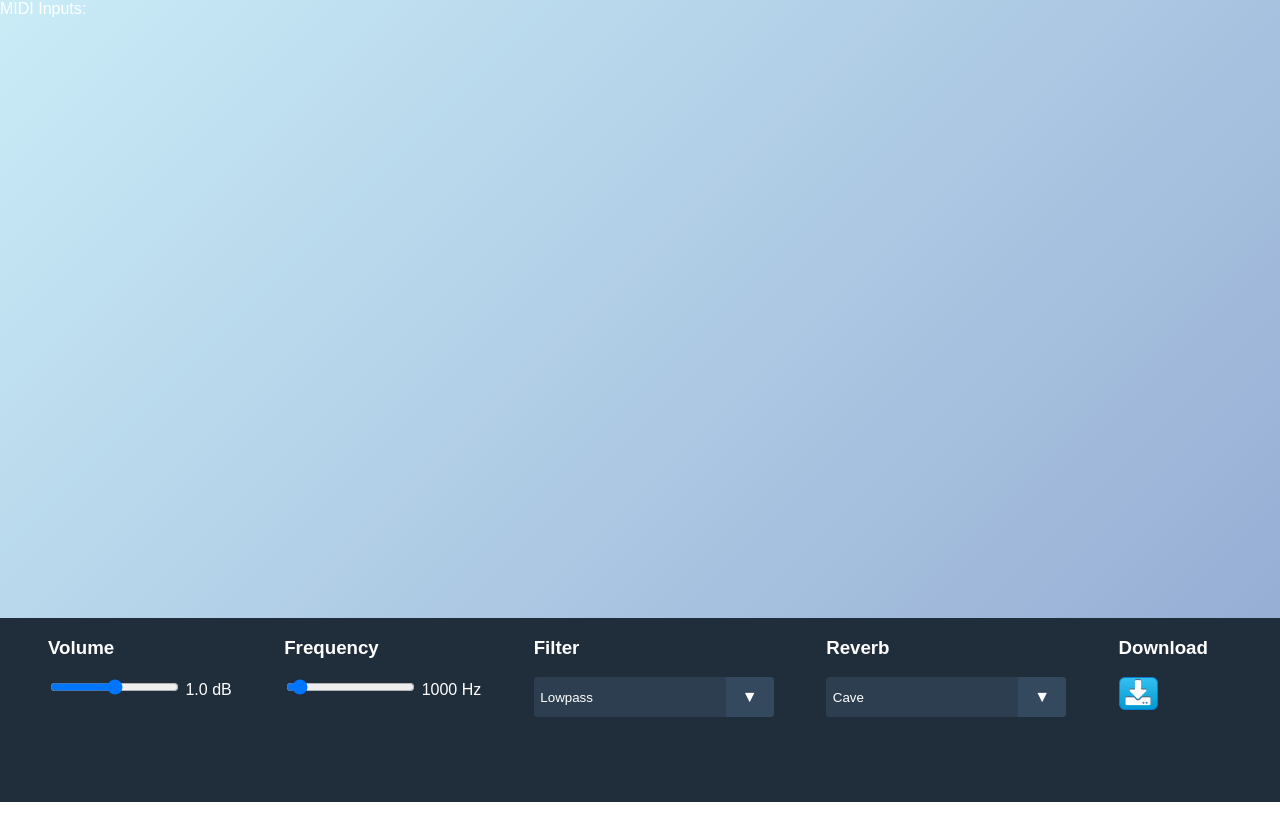
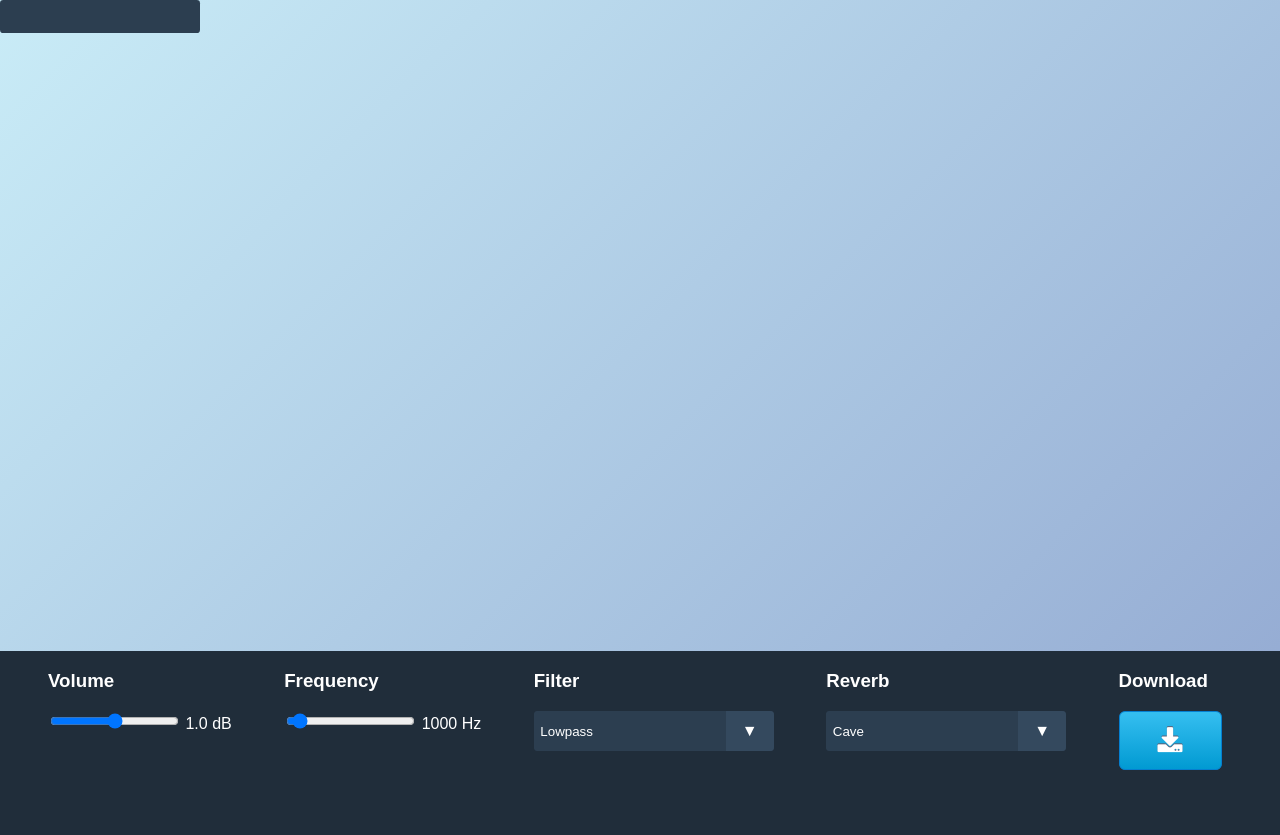
Before and after one commit to carolinewolf/AVProject, a plain HTML site: page WebMidi/index.html in a window 1280 px wide. Before the commit the page ends 802 px from the top, so only its background shows below. Drawn offline with Linux system fonts and the light colour scheme.

Commit message:
Animation

```diff
--- a/WebMidi/index.html
+++ b/WebMidi/index.html
@@ -2,21 +2,19 @@
 <html>
 
 <head>
+	<meta charset="utf-8" />
 	<link rel="stylesheet" type="text/css" href="style.css">
 	<link rel="stylesheet" href="https://use.fontawesome.com/releases/v5.4.2/css/all.css" integrity="sha384-/rXc/GQVaYpyDdyxK+ecHPVYJSN9bmVFBvjA/9eOB+pb3F2w2N6fc5qB9Ew5yIns" crossorigin="anonymous">
-	<title>MIDI</title>
-	<!--script src='code.js'></script-->
+	<title>Formenklang</title>
 </head>
 
-<!--body onload="initialize()" id="body"-->
+<body onload="initialize()" id="body">
 
 <body id="body">
-	MIDI Inputs:
-	<!--select id="inputportselector"></select-->
+	<select class="select" id="inputportselector"></select>
 	<br>
 
 	<div id="animationSection">
-
 	</div>
 	<div id="editingSection">
 		<!--Volume/Gain-->
@@ -27,8 +25,8 @@
 				<span id="gainOutput">1.0 dB</span>
 			</div>
 		</div>
+		<!--Frequency-->
 		<div id="frequency">
-		<!--Frequency-->
 			<h3>Frequency</h3>
 			<div id="frequencyContainer">
 				<input type="range" min="20" max="20000" value="1000" class="slider" id="frequencySlider">
@@ -43,13 +41,14 @@
 					<option value="highpass">Highpass</option>
 					<option value="bandpass">Bandpass</option>
 					<option value="allpass">Allpass</option>
-					<option value="lowshelf">lowshelf</option>
-					<option value="highshelf">highshelf</option>
+					<option value="lowshelf">Lowshelf</option>
+					<option value="highshelf">Highshelf</option>
 					<option value="peaking">Peaking</option>
 					<option value="notch">Notch</option>
 				</select>
 			</div>
 		</div>
+		<!--Reverb-->
 		<div id="reverbMenu">
 			<h3>Reverb</h3>
 			<div class="select">
@@ -61,14 +60,15 @@
 				</select>
 			</div>
 		</div>
+		<!--Download-->
 		<div id="downloadSection">
 			<h3>Download</h3>
 			<button id="downloadButton"><i class="fas fa-download"></i></button>
 		</div>
-
 	</div>
 	<script src="buffer-loader.js"></script>
 	<script src="script.js"></script>
+	<script src="midi.js"></script>
 
 </body>
 
--- /dev/null
+++ b/WebMidi/midi.js
@@ -0,0 +1,105 @@
+function initialize() {
+	let midi = null;  // global MIDIAccess object
+	let midiInputs = [];
+	function onMIDISuccess(midiAccess) {
+		console.log("MIDI ready!");
+		midi = midiAccess;  // store in the global (in real usage, would probably keep in an object instance)
+		listInputsAndOutputs(midi);
+	}
+
+	function onMIDIFailure(msg) {
+		console.log("Failed to get MIDI access - " + msg);
+	}
+
+	navigator.requestMIDIAccess().then(onMIDISuccess, onMIDIFailure);
+	function listInputsAndOutputs(midiAccess) {
+		const inputPortSelector = document.getElementById('inputportselector');
+		for (let input of midiAccess.inputs.values()) {
+			var opt = document.createElement("option");
+			opt.text = input.name;
+			document.getElementById("inputportselector").add(opt);
+			midiInputs.push(input);
+			console.log("Input port [type:'" + input.type + "'] id:'" + input.id +
+				"' manufacturer:'" + input.manufacturer + "' name:'" + input.name +
+				"' version:'" + input.version + "'");
+		}
+		if (midiInputs.length > 1) {
+			inputPortSelector.addEventListener('click', () => {
+				selectMidiInput(inputPortSelector.selectedIndex);
+			});
+		}
+		selectMidiInput(inputPortSelector.selectedIndex);
+	}
+
+
+	function selectMidiInput(index) {
+		const selectedIndex = document.getElementById('inputportselector').selectedIndex;
+		const midiInput = midiInputs[selectedIndex];
+		midiInput.onmidimessage = MIDIMessageEventHandler;
+		return midiInput;
+	}
+	function MIDIMessageEventHandler(event) {
+		// Mask off the lower nibble (MIDI channel, which we don't care about)
+		switch (event.data[0] & 0xf0) {
+			case 0x90:
+				if (event.data[2] == 0) {
+					noteOff(event.data[1]);
+				}
+				else {
+					noteOn(event.data[1], event.data[2]);
+				}
+				break;
+			case 0x80:
+				noteOff(event.data[1]);
+				break;
+			case 0xB0:
+				controlChange(event.data[1], event.data[2]);
+				break;
+			case 0xC0:
+				programChange(event.data[1]);
+				break;
+			case 0xE0:
+				pitchbend(event.data[1], event.data[2]);
+				break;
+		}
+	}
+
+
+	var animationLength;
+	function noteOn(noteNumber, velocity) {
+		var img = document.createElement("img");
+		if (noteNumber == 60) {
+			img.src = "img/5.png";
+			img.alt = "5eck";
+			animationLength=1;
+		}
+		else if (noteNumber == 61) {
+			img.src = "img/3.png";
+			img.alt = "3eck";
+			animationLength=4;
+		}
+		img.style.WebkitAnimationDuration = animationLength +"s"; //Chrome, Safari, Opera
+		img.style.animationDuration = animationLength+"s";
+		img.id = "animationIMG";
+		document.getElementById("animationSection").appendChild(img);
+
+		setTimeout(function(){ document.getElementById("animationSection").removeChild(img); }, animationLength*1000-10);
+
+
+		console.log(`note on: note=${noteNumber}, velocity = ${velocity}`);
+	}
+	function noteOff(noteNumber) {
+		console.log(`note off: note=${noteNumber}`);
+	}
+	function controlChange(controller, value) {
+		console.log(`control change: controller = ${controller}, value = ${value}`);
+	}
+	function programChange(program) {
+		console.log(`program change: program=${program}`);
+	}
+	function pitchbend(value1, value2) {
+		console.log(value1 * 128 + " " + value2);
+		const pitchbendValue = (value1 * 128 + value2) - 8192;
+		console.log(`pitch bend: value = ${pitchbendValue}`);
+	}
+}
--- a/WebMidi/script.js
+++ b/WebMidi/script.js
@@ -67,7 +67,7 @@ convolver.connect(filter);
 filter.connect(context.destination);
 
 sound.loop = true;
-sound.play();
+sound.play(); // play() failed because the user didn't interact with the document first IN CHROME
 
 
 //Frequenz, Lautstärke
--- a/WebMidi/style.css
+++ b/WebMidi/style.css
@@ -1,13 +1,12 @@
 html {
-    font-family:Arial;
-    color:white;
+	font-family: Arial;
+	color: white;
 }
 
 body {
 	margin: 0;
 	width: 100%;
 	height: 100vh;
-    /* Permalink - use to edit and share this gradient: http://colorzilla.com/gradient-editor/#f7cac9+0,92a8d1+100 */
 	background: rgb(247, 202, 201);
 	/* Old browsers */
 	background: -moz-linear-gradient(-45deg, rgb(201, 236, 247) 0%, rgba(146, 168, 209, 1) 100%);
@@ -23,17 +22,30 @@ body {
 	cursor: pointer;
 }
 
-#gain ,
-#frequency ,
+#gain,
+#frequency,
 #filterMenu,
 #reverbMenu,
-#downloadSection  {
+#downloadSection {
 	display: inline-table;
 	margin-left: 3em;
 }
 
 #animationSection {
   height: 75%;
+  display: flex;
+  align-items: center;
+  justify-content: center;
+}
+
+#animationIMG {
+  position: absolute;
+  animation-name: soundAnimation;
+}
+
+@keyframes soundAnimation {
+  0%   {opacity: 1; transform: rotate(0deg);}
+  100% {opacity: 0; transform: rotate(360deg) scale(1.5); }
 }
 
 #editingSection {
@@ -42,7 +54,9 @@ body {
 	position: relative;
 }
 
+
 /* Reset Select */
+
 select {
 	-webkit-appearance: none;
 	-moz-appearance: none;
@@ -54,7 +68,10 @@ select {
 	background: #2c3e50;
 	background-image: none;
 }
+
+
 /* Custom Select */
+
 .select {
 	position: relative;
 	display: block;
@@ -65,6 +82,7 @@ select {
 	overflow: hidden;
 	border-radius: .25em;
 }
+
 select {
 	width: 100%;
 	height: 100%;
@@ -73,10 +91,14 @@ select {
 	color: #fff;
 	cursor: pointer;
 }
+
 select::-ms-expand {
 	display: none;
 }
+
+
 /* Arrow */
+
 .select::after {
 	content: '\25BC';
 	position: absolute;
@@ -87,10 +109,14 @@ select {
 	background: #34495e;
 	pointer-events: none;
 }
+
+
 /* Transition */
+
 .select:hover::after {
 	color: white;
 }
+
 .select::after {
 	-webkit-transition: .25s all ease;
 	-o-transition: .25s all ease;
@@ -98,43 +124,41 @@ select {
 }
 
 #downloadButton {
-	background:-webkit-gradient(linear, left top, left bottom, color-stop(0.05, #33bdef), color-stop(1, #019ad2));
-	background:-moz-linear-gradient(top, #33bdef 5%, #019ad2 100%);
-	background:-webkit-linear-gradient(top, #33bdef 5%, #019ad2 100%);
-	background:-o-linear-gradient(top, #33bdef 5%, #019ad2 100%);
-	background:-ms-linear-gradient(top, #33bdef 5%, #019ad2 100%);
-	background:linear-gradient(to bottom, #33bdef 5%, #019ad2 100%);
-	filter:progid:DXImageTransform.Microsoft.gradient(startColorstr='#33bdef', endColorstr='#019ad2',GradientType=0);
-	background-color:#33bdef;
-	-moz-border-radius:6px;
-	-webkit-border-radius:6px;
-	border-radius:6px;
-	border:1px solid #057fd0;
-	display:inline-block;
-	cursor:pointer;
-	color:#ffffff;
-	font-size:25px;
-	font-weight:bold;
-<<<<<<< HEAD
-	padding:14px 38px;
-=======
-  padding:14px 38px;
-  margin-bottom: 2em;
->>>>>>> 1a872bf2e67ff337cc8ec0b1a3b7d19f98302ce1
-	text-decoration:none;
-	text-shadow:0px -1px 0px #5b6178;
+	background: -webkit-gradient(linear, left top, left bottom, color-stop(0.05, #33bdef), color-stop(1, #019ad2));
+	background: -moz-linear-gradient(top, #33bdef 5%, #019ad2 100%);
+	background: -webkit-linear-gradient(top, #33bdef 5%, #019ad2 100%);
+	background: -o-linear-gradient(top, #33bdef 5%, #019ad2 100%);
+	background: -ms-linear-gradient(top, #33bdef 5%, #019ad2 100%);
+	background: linear-gradient(to bottom, #33bdef 5%, #019ad2 100%);
+	filter: progid:DXImageTransform.Microsoft.gradient(startColorstr='#33bdef', endColorstr='#019ad2', GradientType=0);
+	background-color: #33bdef;
+	-moz-border-radius: 6px;
+	-webkit-border-radius: 6px;
+	border-radius: 6px;
+	border: 1px solid #057fd0;
+	display: inline-block;
+	cursor: pointer;
+	color: #ffffff;
+	font-size: 25px;
+	font-weight: bold;
+	padding: 14px 38px;
+	margin-bottom: 25px;
+	text-decoration: none;
+	text-shadow: 0px -1px 0px #5b6178;
 }
+
 #downloadButton:hover {
-    background:-webkit-gradient(linear, left top, left bottom, color-stop(0.05, #019ad2), color-stop(1, #33bdef));
-	background:-moz-linear-gradient(top, #019ad2 5%, #33bdef 100%);
-	background:-webkit-linear-gradient(top, #019ad2 5%, #33bdef 100%);
-	background:-o-linear-gradient(top, #019ad2 5%, #33bdef 100%);
-	background:-ms-linear-gradient(top, #019ad2 5%, #33bdef 100%);
-	background:linear-gradient(to bottom, #019ad2 5%, #33bdef 100%);
-	filter:progid:DXImageTransform.Microsoft.gradient(startColorstr='#019ad2', endColorstr='#33bdef',GradientType=0);
-	background-color:#019ad2;
+	background: -webkit-gradient(linear, left top, left bottom, color-stop(0.05, #019ad2), color-stop(1, #33bdef));
+	background: -moz-linear-gradient(top, #019ad2 5%, #33bdef 100%);
+	background: -webkit-linear-gradient(top, #019ad2 5%, #33bdef 100%);
+	background: -o-linear-gradient(top, #019ad2 5%, #33bdef 100%);
+	background: -ms-linear-gradient(top, #019ad2 5%, #33bdef 100%);
+	background: linear-gradient(to bottom, #019ad2 5%, #33bdef 100%);
+	filter: progid:DXImageTransform.Microsoft.gradient(startColorstr='#019ad2', endColorstr='#33bdef', GradientType=0);
+	background-color: #019ad2;
 }
+
 #downloadButton:active {
-	position:relative;
-	top:1px;
+	position: relative;
+	top: 1px;
 }
```
Also changed, not shown: WebMidi/code.js (deleted, +0 -83 lines), WebMidi/img/0.png (added), WebMidi/img/3.png (added), WebMidi/img/4.png (added), WebMidi/img/5.png (added), 1 other file. Lines whose indentation alone changed are shown as unchanged.
